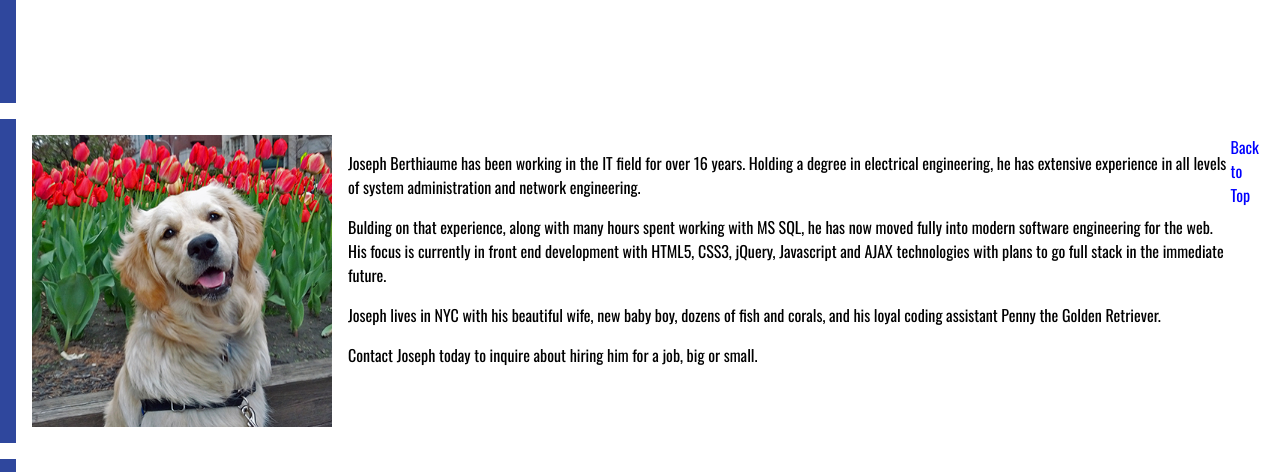
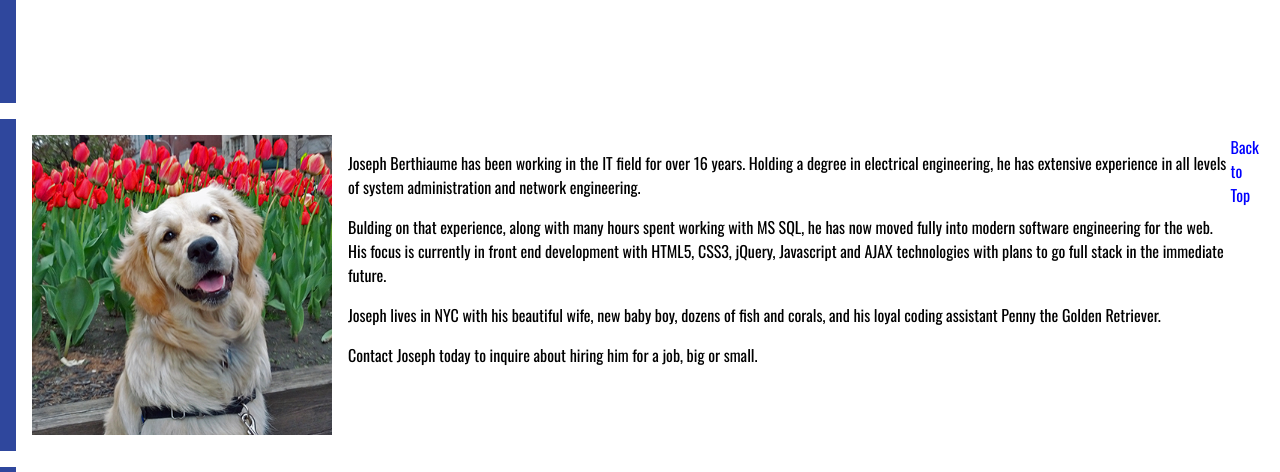
Before and after one commit to jberthiaume1138/portfolio, a plain HTML site: page index.html in a window 1280 px wide. Shown: the part 471-943 px from the top of the page. Drawn offline with nearby package versions, Linux system fonts and the light colour scheme.

Commit message:
layout work

```diff
--- a/index.html
+++ b/index.html
@@ -21,15 +21,13 @@
 		<div id="content">
 			<h2>Joseph Berthiaume</h2>
 			<h3>Engineering For The Modern Web</h3>
-			<div>
-				<p>GitIcon LinkedIn</p>
-			</div>
+			<p>GitIcon LinkedIn</p>
 		</div>
 	</section>
 
 	<section id="about">
 		<div class="wrapper">
-			<img src="images/tulips-opt.jpg" width="300px" alt="Penny the Golden Retriever">
+			<img src="images/tulips-opt.jpg" width="300" height="300" alt="Penny the Golden Retriever">
 			<div id="about-text">
 				<p>Joseph Berthiaume has been working in the IT field for over 16 years. Holding a degree in electrical engineering, he has extensive experience in all levels of system administration and network engineering.</p>
 				<p>Bulding on that experience, along with many hours spent working with MS SQL, he has now moved fully into modern software engineering for the web. His focus is currently in front end development with HTML5, CSS3, jQuery, Javascript and AJAX technologies with plans to go full stack in the immediate future.</p>
--- a/style/style.css
+++ b/style/style.css
@@ -65,6 +65,7 @@ section a:hover {
 }
 
 #main {
+  background-color: #2F479D;
   font-family: 'Amatic SC';
   text-align: center;
   vertical-align: middle;
@@ -106,6 +107,7 @@ section a:hover {
 /* ----------------------- About ---------------------- */
 
 #about {
+  background-color: #2F479D;
   margin-top: 1em;
 }
 
```
